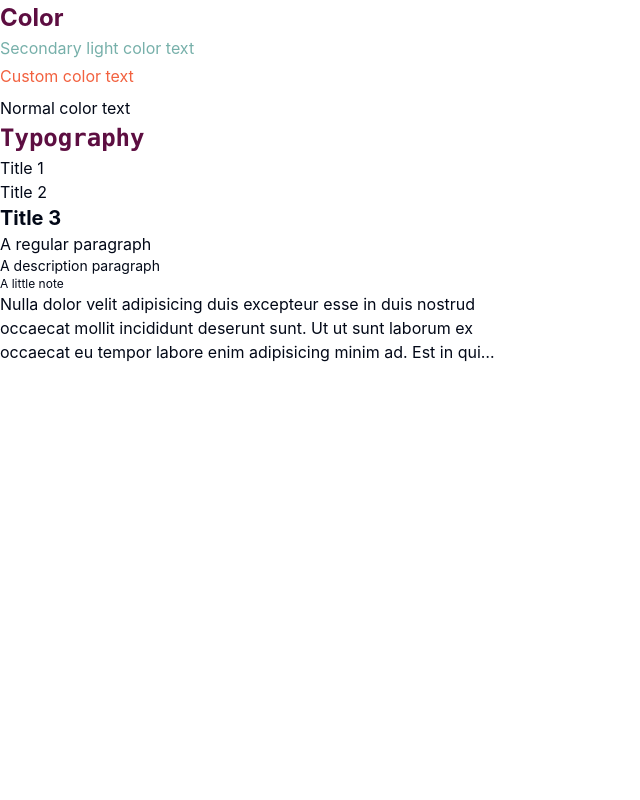
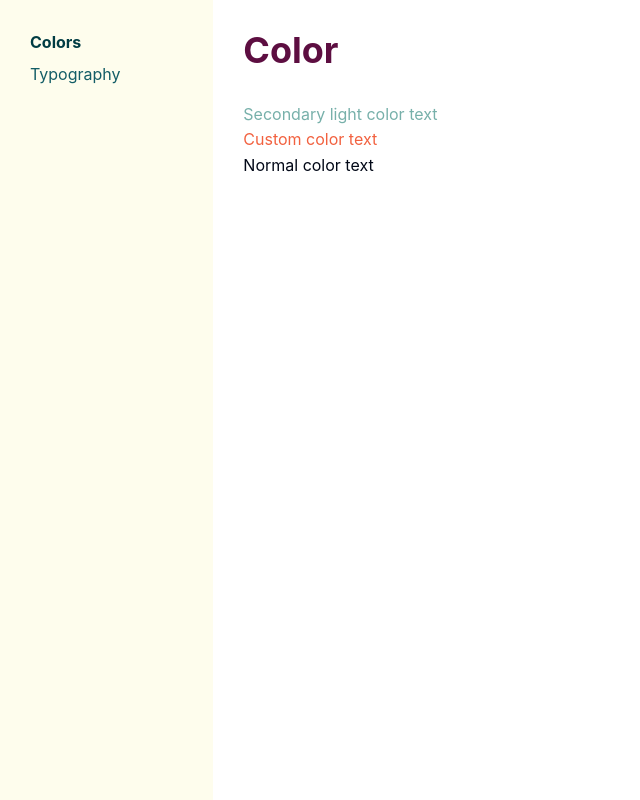
Before and after one commit to LioNguyen/lio-react, a React (Vite) app: page /colors in a window 1280 px wide. Shown: the whole page, without its empty margins (0-640 px from the left). Built offline with nearby package versions, Linux system fonts and the light colour scheme.

Commit message:
feat: create grid layout

```diff
--- a/src/App.tsx
+++ b/src/App.tsx
@@ -1,16 +1,28 @@
+import {
+  Route,
+  RouterProvider,
+  createBrowserRouter,
+  createRoutesFromElements,
+} from 'react-router-dom'
+
 import { Colors } from '@/components/molecules/colors'
-import { Typography } from './components/molecules/typography'
+import { Typography } from '@/components/molecules/typography'
+import { Grid } from '@/components/templates/grid'
 
 /**
  * https://tailwindcss.com/docs/customizing-colors
  */
 function App() {
-  return (
-    <>
-      <Colors />
-      <Typography />
-    </>
+  const router = createBrowserRouter(
+    createRoutesFromElements(
+      <Route path="/" element={<Grid />}>
+        <Route path="colors" element={<Colors />} />
+        <Route path="typography" element={<Typography />} />
+      </Route>,
+    ),
   )
+
+  return <RouterProvider router={router} />
 }
 
 export default App
--- a/src/components/molecules/colors/index.tsx
+++ b/src/components/molecules/colors/index.tsx
@@ -6,7 +6,7 @@ interface ColorsProps extends HTMLAttributes<HTMLDivElement> {}
 export const Colors: FC<ColorsProps> = ({ className, ...props }) => {
   return (
     <div className={clsx('colors', className)} {...props}>
-      <h3 className="title">Color</h3>
+      <h1>Color</h1>
       <p className="text-secondary-light mb-1">Secondary light color text</p>
       <p className="text-[#F2613F] mb-2">Custom color text</p>
       <p>Normal color text</p>
--- a/src/components/molecules/typography/index.tsx
+++ b/src/components/molecules/typography/index.tsx
@@ -9,7 +9,7 @@ interface TypographyProps extends HTMLAttributes<HTMLDivElement> {}
 export const Typography: FC<TypographyProps> = ({ className, ...props }) => {
   return (
     <div className={clsx('typography', className)} {...props}>
-      <h3 className="title font-mono">Typography</h3>
+      <h1 className="font-mono">Typography</h1>
       <h1>Title 1</h1>
       <h2>Title 2</h2>
       <h3 className="text-xl font-bold">Title 3</h3>
--- /dev/null
+++ b/src/components/organisms/navbar/index.tsx
@@ -0,0 +1,21 @@
+import './styles.css'
+
+import { FC, HTMLAttributes } from 'react'
+
+import { cn } from '@/lib/utils'
+import { NavLink } from 'react-router-dom'
+
+interface NavbarProps extends HTMLAttributes<HTMLDivElement> {}
+
+export const Navbar: FC<NavbarProps> = ({ className, ...props }) => {
+  return (
+    <nav className={cn('navbar', className)} {...props}>
+      <div className="nav-item">
+        <NavLink to="colors">Colors</NavLink>
+      </div>
+      <div className="nav-item">
+        <NavLink to="typography">Typography</NavLink>
+      </div>
+    </nav>
+  )
+}
--- /dev/null
+++ b/src/components/organisms/navbar/styles.css
@@ -0,0 +1,23 @@
+@tailwind components;
+
+@layer components {
+  .nav-item {
+    @apply pb-8;
+
+    a {
+      @apply text-secondary-dark relative;
+      &.active {
+        @apply text-secondary-darker font-bold;
+      }
+      &::after {
+        @apply bg-secondary-dark absolute left-0 -bottom-4 w-0 h-2 transition-all duration-500 ease-in-out;
+        content: '';
+      }
+      &:hover {
+        &::after {
+          @apply w-full;
+        }
+      }
+    }
+  }
+}
--- /dev/null
+++ b/src/components/templates/grid/index.tsx
@@ -0,0 +1,20 @@
+import { FC, HTMLAttributes } from 'react'
+
+import { cn } from '@/lib/utils'
+import { Navbar } from '@/components/organisms/navbar'
+import { Outlet } from 'react-router-dom'
+
+interface GridProps extends HTMLAttributes<HTMLDivElement> {}
+
+export const Grid: FC<GridProps> = ({ className, ...props }) => {
+  return (
+    <div className={cn('grid grid-cols-6', className)} {...props}>
+      <aside className="col-span-1  bg-light h-screen p-[30px]">
+        <Navbar />
+      </aside>
+      <main className="col-span-5 p-[30px]">
+        <Outlet />
+      </main>
+    </div>
+  )
+}
--- /dev/null
+++ b/src/components/templates/grid/styles.ts
@@ -0,0 +1 @@
+export {}
--- a/src/globals.css
+++ b/src/globals.css
@@ -87,10 +87,13 @@
   body {
     @apply bg-background text-foreground;
   }
-}
-
-@layer components {
-  .title {
-    @apply text-title text-primary-darker font-bold;
+  h1 {
+    @apply text-4xl font-bold pb-32 text-primary-darker;
+  }
+  h2 {
+    @apply text-3xl font-bold pb-16 text-primary-darker;
+  }
+  h3 {
+    @apply text-2xl font-semibold pb-8 text-secondary-darker;
   }
 }
--- a/tailwind.config.js
+++ b/tailwind.config.js
@@ -115,6 +115,19 @@ export default {
       },
       // END: extend typography
 
+      // START: extend margin, padding, width, height, left, right, top, bottom
+      spacing: {
+        0: '0px',
+        1: '1px',
+        2: '2px',
+        4: '4px',
+        8: '8px',
+        12: '12px',
+        16: '16px',
+        32: '32px',
+      },
+      // END: extend margin, padding, width, height, left, right, top, bottom
+
       keyframes: {
         'accordion-down': {
           from: { height: '0' },
```
Also changed, not shown: 2 other files (tests, documents, lock files or other folders).
